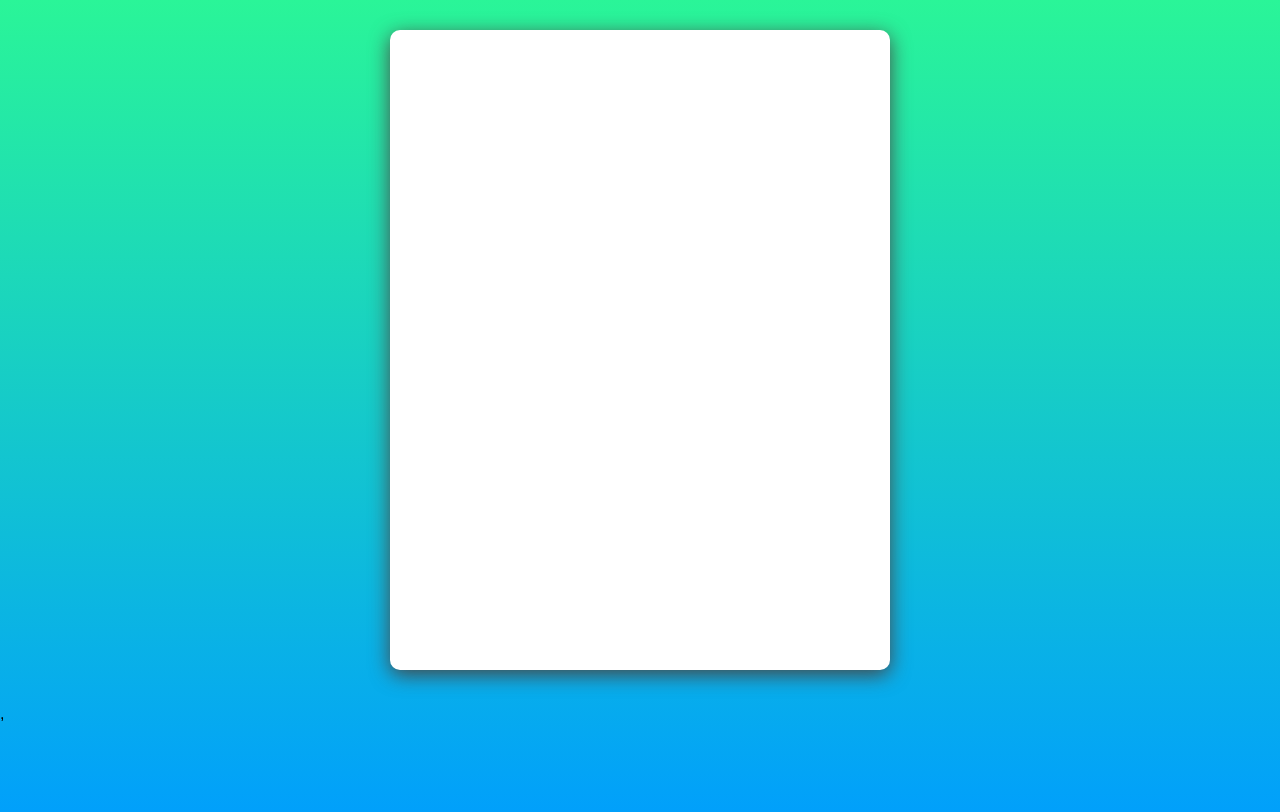
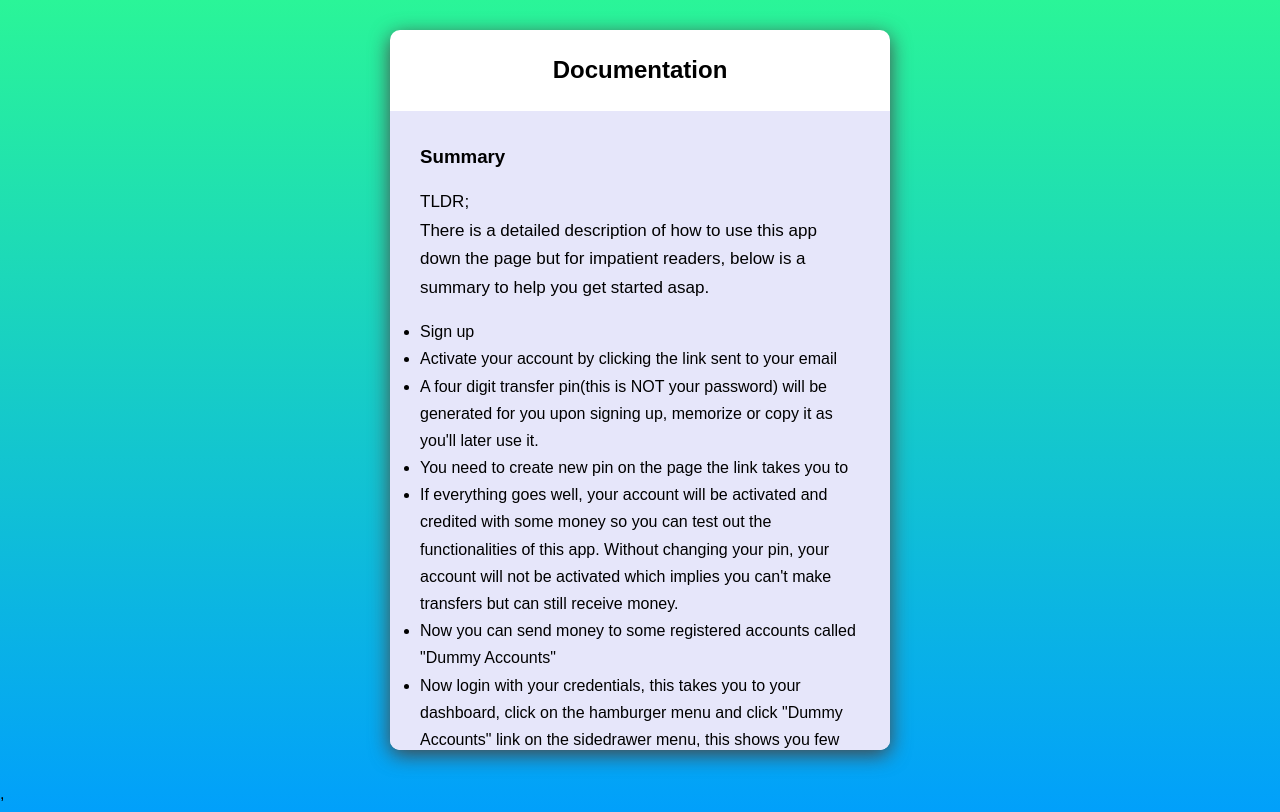
Before and after one commit to smartpro1/banka-ui, a React (Create React App) app in the folder banka-ui/: page /user-guide in a window 1280 px wide. Shown: the top 812 px of the page. Built offline with nearby package versions, Linux system fonts and the light colour scheme.

Commit message:
write user guide for the application

```diff
--- a/banka-ui/src/App.js
+++ b/banka-ui/src/App.js
@@ -17,6 +17,7 @@ import Dashboard from "./components/Dashboard/Dashboard";
 import ForgotPIn from "./components/ForgotPin/ForgotPin";
 import ChangePin from "./components/ChangePin/ChangePin";
 import UserProfile from "./components/UserProfile/UserProfile";
+import UserGuide from "./components/UserGuide/UserGuide";
 
 const jwtToken = localStorage.jwtToken;
 
@@ -49,6 +50,8 @@ function App() {
         <Route exact path="/forgot-pin" component={ForgotPIn} />
         <Route exact path="/change-pin" component={ChangePin} />
         <Route exact path="/profile" component={UserProfile} />
+        <Route exact path="/transfer-funds" component={TransferFund} />
+        <Route exact path="/user-guide" component={UserGuide} />
       </div>
 
       <Switch>
--- a/banka-ui/src/components/Dashboard/Dashboard.css
+++ b/banka-ui/src/components/Dashboard/Dashboard.css
@@ -1,7 +1,10 @@
 .dashboard {
   transform: translate(0);
   transition: transform 0.5s;
+  max-height: 90vh;
+  overflow: auto;
 }
+
 .dashboard.translate {
   transform: translateX(75%);
 }
--- a/banka-ui/src/components/Dashboard/Dashboard.js
+++ b/banka-ui/src/components/Dashboard/Dashboard.js
@@ -85,7 +85,7 @@ export default function Dashboard() {
               <h4>
                 &#x20A6;
                 <CurrencyFormat
-                  value={100000000001000}
+                  value={1000005}
                   displayType={"text"}
                   thousandSeparator={true}
                 />
--- a/banka-ui/src/components/Signup/Signup.js
+++ b/banka-ui/src/components/Signup/Signup.js
@@ -275,6 +275,7 @@ class SignUp extends Component {
               onChange={this.handleOnChange}
               minLength="6"
               value={password}
+              required
             />
             {errors.password && (
               <span className="error-message">{errors.password}</span>
@@ -290,6 +291,7 @@ class SignUp extends Component {
               onChange={this.handleOnChange}
               minLength="6"
               value={confirmPassword}
+              required
             />
             {errors.confirmPassword && (
               <span className="error-message">{errors.confirmPassword}</span>
--- /dev/null
+++ b/banka-ui/src/components/UserGuide/UserGuide.css
@@ -0,0 +1,39 @@
+.user-guide {
+  max-height: 90vh;
+  overflow: auto;
+}
+
+.user-guide h2 {
+  text-align: center;
+  margin: 2rem 0;
+}
+
+.user-guide-short {
+  padding: 3rem;
+  background: #e6e6fa;
+}
+
+.user-guide-summary {
+  margin: 1.5rem 0;
+  font-size: 1.7rem;
+}
+
+.user-guide-short img {
+  width: 40%;
+  margin: 2rem 2rem;
+}
+
+.user-guide-bug {
+  margin: 0 2rem;
+  padding: 2rem 0;
+  color: coral;
+}
+
+.user-guide-detailed {
+  padding: 3rem;
+  background: #efeeea;
+}
+
+.user-guide-detailed-paragraph {
+  margin: 1.5rem 0;
+}
--- /dev/null
+++ b/banka-ui/src/components/UserGuide/UserGuide.js
@@ -0,0 +1,127 @@
+import React from "react";
+import img1 from "../../assets/images/img1.PNG";
+import img2 from "../../assets/images/img2.PNG";
+
+import "./UserGuide.css";
+export default function UserGuide() {
+  return (
+    <div className="user-guide">
+      {
+        // add logo
+        // add documentation
+      }
+      <h2>Documentation</h2>
+      <div className="user-guide-short">
+        <h3>Summary</h3>
+        <p class="user-guide-summary">
+          TLDR;
+          <br />
+          There is a detailed description of how to use this app down the page
+          but for impatient readers, below is a summary to help you get started
+          asap.
+        </p>
+        <ul>
+          <li>Sign up</li>
+          <li>Activate your account by clicking the link sent to your email</li>
+          <li>
+            A four digit transfer pin(this is NOT your password) will be
+            generated for you upon signing up, memorize or copy it as you'll
+            later use it.
+          </li>
+          <li>You need to create new pin on the page the link takes you to</li>
+          <li>
+            If everything goes well, your account will be activated and credited
+            with some money so you can test out the functionalities of this app.
+            Without changing your pin, your account will not be activated which
+            implies you can't make transfers but can still receive money.
+          </li>
+
+          <li>
+            Now you can send money to some registered accounts called "Dummy
+            Accounts"
+          </li>
+          <li>
+            Now login with your credentials, this takes you to your dashboard,
+            click on the hamburger menu and click "Dummy Accounts" link on the
+            sidedrawer menu, this shows you few registered accounts that you can
+            transfer money to, copy any ACCOUNT NUMBER and go back to the
+            sidedrawer menu and click "Transfer Funds" link and perform your
+            transaction.
+            <p>
+              <img src={img1} alt="description image" />
+              <img src={img2} alt="description image" />
+            </p>
+          </li>
+          <p id="transaction-alerts">Getting alerts</p>
+          <li>
+            You are supposed to be getting alerts everytime a transaction(you
+            send or receive money) occurs on your account, this feature works
+            but I'd have to register your number on my Twilio account and you
+            need to send me the verification code sent to your number since I am
+            using the free trial account. So as not to bug you with so much
+            stress of registering, you will not be getting alerts. If you want
+            to get alerts kindly let me know so I can register your phone number
+            and the customized alerts will show up everytime a transaction
+            occurs on your account. The drawback to this is that I have a
+            limited amount of money for sms that Twilio gave me, if everybody
+            uses it, it will be exhausted in no time.
+          </li>
+
+          <li>
+            If you want to receive money you could tell anyone you know who is
+            registered to send you money or shoot me a mail
+            akeni.promise@yahoo.com and I could send you money that would make
+            you richer than Jeff Bezos lols.
+          </li>
+        </ul>
+      </div>
+
+      <p className="user-guide-bug">
+        Should you find any vulnerability/bug please let me know so I can fix it
+      </p>
+
+      <div className="user-guide-detailed">
+        <h3>Detailed Description</h3>
+        <p className="user-guide-detailed-paragraph">
+          This banking application is a demo application(needless to say
+          though), naturally, when you register for an application like this and
+          everything goes well, you are supposed to have (currency symbol
+          here)0.00 account balance and you fund the account so that you can
+          begin to make it operational.
+        </p>
+
+        <p className="user-guide-detailed-paragraph">
+          So the first step here is to sign up with your valid credentials,
+          please use valid credentials because a mail will be sent to you to
+          activate your account after signing up.
+        </p>
+        <p className="user-guide-detailed-paragraph">
+          Since this is a dummy account, we'll give you &#x20A6; 25,000.00 so
+          you can test out functionalities of the application and you don't even
+          need to thank us for this!
+        </p>
+        <p className="user-guide-detailed-paragraph">
+          One question that might probably be going through your mind is,
+          "Alright I understand, I now have the money in my account so who do I
+          transfer to?".
+        </p>
+        <p className="user-guide-detailed-paragraph">
+          Alright, we got you covered on that, we have created some functional
+          accounts that can receive money. So on your dashboard, click on the
+          hamburger menu(the three horizontal white lines) this shows the
+          sidedrawer, navigate to the "Dummy Accounts" and copy any account
+          number of your choice.
+        </p>
+        <p className="user-guide-detailed-paragraph">
+          Go back to the dashboard and click the hamburger menu again and
+          navigate to "Transfer Funds" link, click it and everything is user
+          friendly from there.
+        </p>
+        <p className="user-guide-detailed-paragraph">
+          In case you want to be getting alerts on transactions click{" "}
+          <a href="#transaction-alerts">here</a>.
+        </p>
+      </div>
+    </div>
+  );
+}
```
Also changed, not shown: banka-ui/src/assets/images/img1.PNG (added), banka-ui/src/assets/images/img2.PNG (added).
